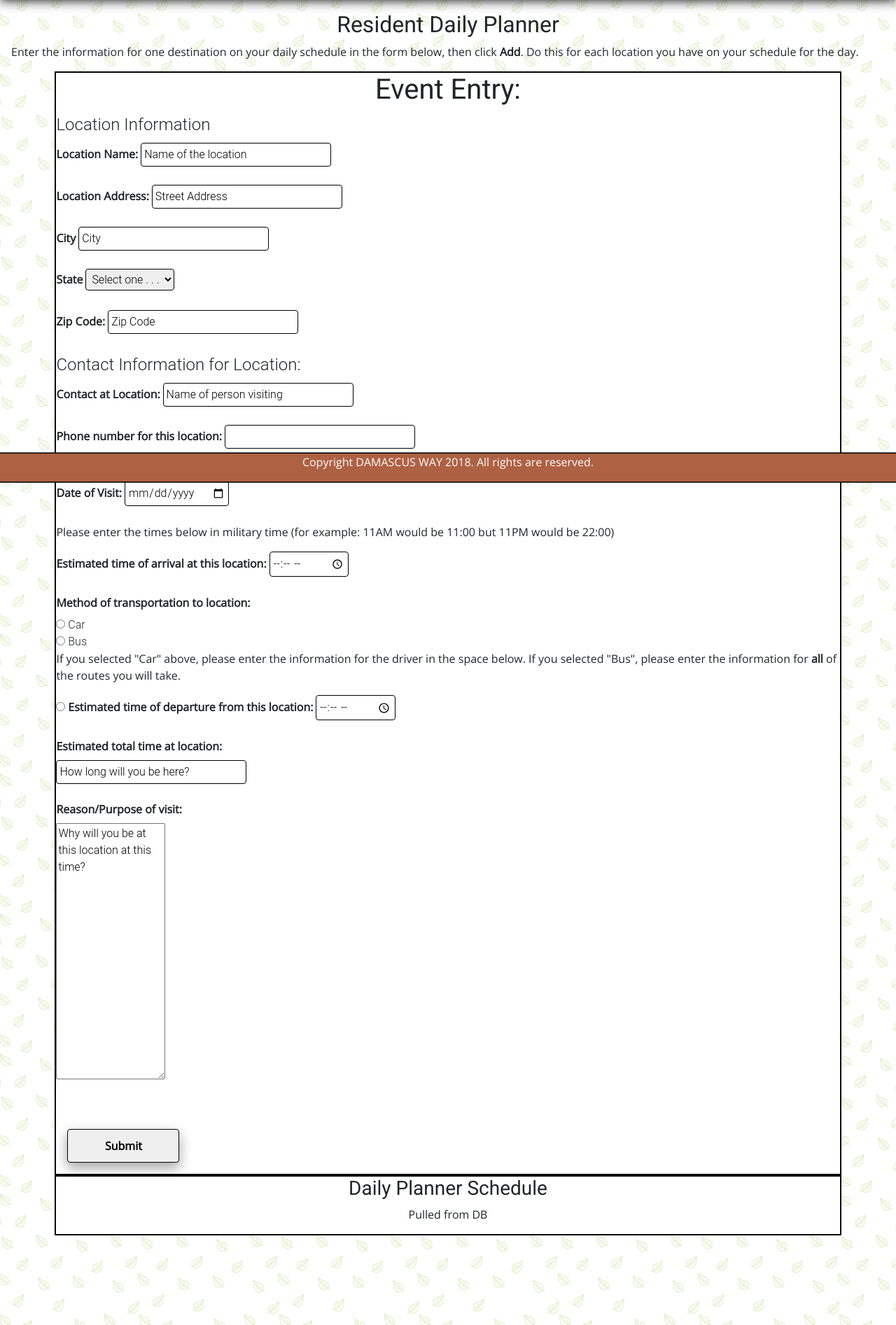
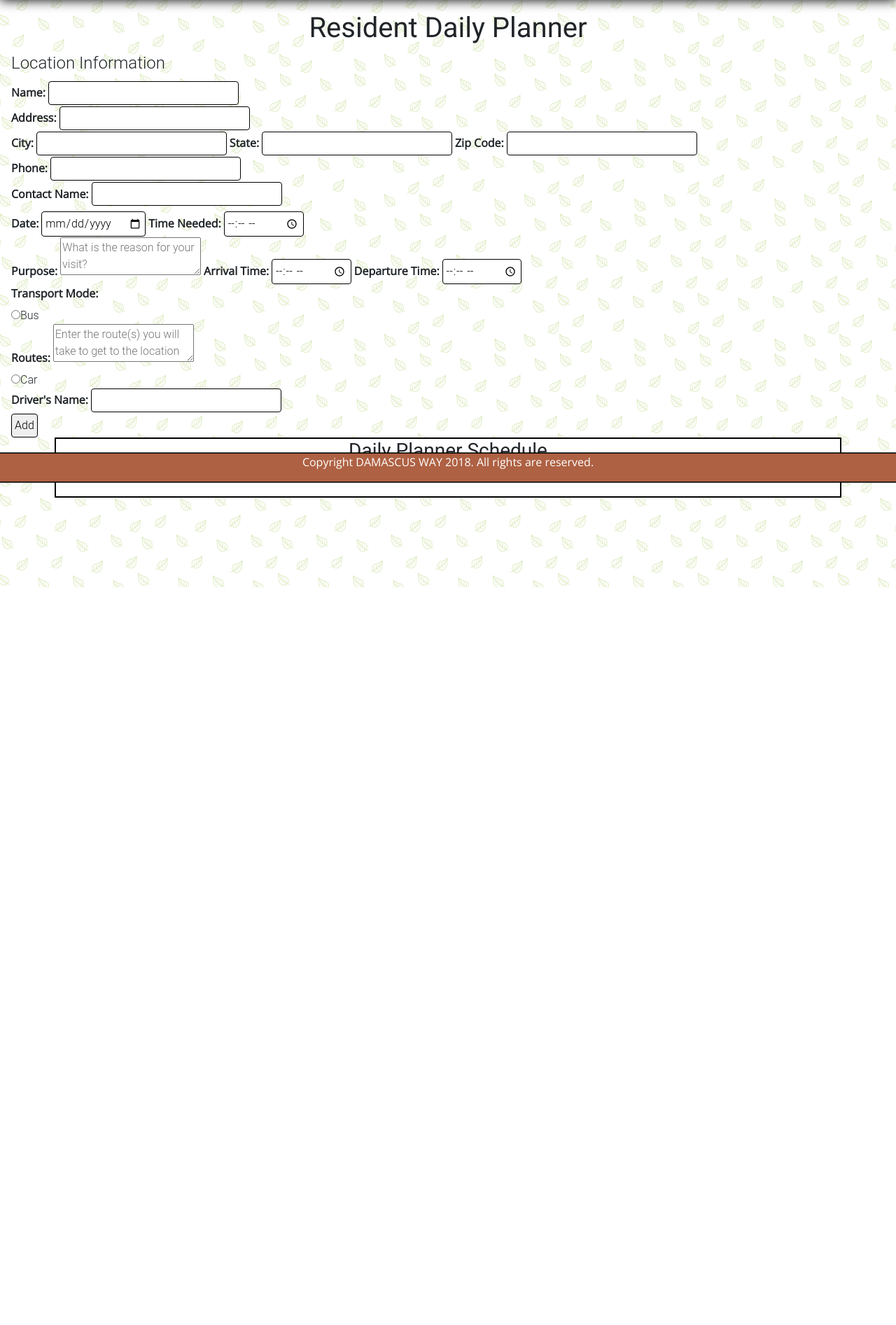
Before and after one commit to thaoc/Web-App, a PHP site: page /pages/damascusBasePlanner.php in a window 1280 px wide. Shown: the part 112-2005 px from the top of the page at 70% size. After the commit the page ends 951 px from the top, so only its background shows below. Run offline with PHP 8.4, Linux system fonts and the light colour scheme.

Commit message:
updated damascusBasePlanner.php
Somehow the other one was overwritten

```diff
--- a/pages/damascusBasePlanner.php
+++ b/pages/damascusBasePlanner.php
@@ -2,80 +2,44 @@
 
 <html lang="en">
 <?php include "../lib/head.php" ?>
-
 	<body>
-
 		<?php include "../lib/menu.php" ?>
-		<h2>Resident Daily Planner</h2>
-		<p>Enter the information for one destination on your daily schedule in the form below, then click <strong>Add</strong>. Do this for each location you have on your schedule for the day.</p>
-			<div class="wrapper2">
-			<h1>Event Entry:</h1>
-				<form action="" method="POST">
+		<h1>Resident Daily Planner</h1>
+		<div> <!-- this is the div holding the Location Information and Event Information fieldsets -->
+		<form>
+			<div> <!-- this is the div holding the Location Information field set -->
 				<fieldset>
 				<legend>Location Information</legend>
-						<label for="locationName">Location Name:<span class="req"></span></label>
-						<input type="text" size="65" name="locationName" id="locationName" value="Name of the location"/><br /><br />
-						<label for="locationStreet">Location Address:<span class="req"></span></label>
-						<input type="text" size="65" name="locationStreet" id="locationStreet" value="Street Address"/><br /><br />
-						<label for="locationCity">City<span class="req"></span></label>
-						<input type="text" size="30" name="locationCity" id="locationCity" value="City">   <br /><br />
-						<label for="locationState">State<span class="req"></span></label>  <select name="locationState" id="locationState">
-							<option value="">Select one . . .</option>
-							<option value="AL">AL</option><option value="AK">AK</option><option value="AZ">AZ</option><option value="AR">AR</option>
-							<option value="CA">CA</option><option value="CO">CO</option><option value="CT">CT</option>
-							<option value="DE">DE</option><option value="DC">DC</option><option value="FL">FL</option>
-							<option value="GA">GA</option><option value="HI">HI</option>
-							<option value="ID">ID</option><option value="IL">IL</option><option value="IN">IN</option><option value="IA">IA</option>
-							<option value="KS">KS</option><option value="KY">KY</option><option value="LA">LA</option>
-							<option value="ME">ME</option><option value="MD">MD</option><option value="MA">MA</option>
-							<option value="MI">MI</option><option value="MN">MN</option><option value="MS">MS</option>
-							<option value="MO">MO</option><option value="MT">MT</option>
-							<option value="NE">NE</option><option value="NV">NV</option><option value="NH">NH</option>
-							<option value="NJ">NJ</option><option value="NM">NM</option><option value="NY">NY</option>
-							<option value="NC">NC</option><option value="ND">ND</option>
-							<option value="OH">OH</option><option value="OK">OK</option><option value="OR">OR</option>
-							<option value="PA">PA</option><option value="RI">RI</option>
-							<option value="SC">SC</option><option value="SD">SD</option>
-							<option value="TN">TN</option><option value="TX">TX</option>
-							<option value="UT">UT</option><option value="VT">VT</option><option value="VA">VA</option>
-							<option value="WA">WA</option><option value="WV">WV</option><option value="WI">WI</option>
-							<option value="WY">WY</option>
-						</select><br /><br />
-						<label for="locationZip">Zip Code:<span class="req"></span></label>  <input type="text" name="locationZip" id="locationZip" value="Zip Code" ><br /><br />
+				<label for="dp_location_name">Name:<span class="req"></span></label>     <input type="text" name="dp_location_name" id="dp_location_name" required>  <br/>
+				<label for="dp_location_street">Address:<span class="req"></span></label>     <input type="text" name="dp_location_street" id="dp_location_street" required><br/>
+				<label for="dp_location_city">City:<span class="req"></span></label>    <input type="text" name="dp_location_city" id="dp_location_street" required>     <label for="dp_location_state">State: <span class="req"></span></label>     <input type="text" name="dp_location_state" id="dp_location_state" required>     <label for="dp_location_zip">Zip Code:<span class="req"></span></label>     <input type="text" name="dp_location_zip" id="dp_location_zip" required><br/>
+				<label for="dp_location_phone">Phone:<span class="req"></span></label>     <input type="text" name="dp_location_phone" id="dp_location_phone" required><br />
+				<label for="dp_contact_name">Contact Name: <span class="req"></span>     <input type="text" name="dp_contact_name" id="dp_contact_name" required><br/>
 				</fieldset>
+			</div>
+			<div> <!-- this is the div holding the event information field set -->
 				<fieldset>
-						<legend>Contact Information for Location:</legend>
-						<label for="contactName">Contact at Location:<span class="req"></span></label>  <input type="text" size="65" name="contactName" id="contactName" value="Name of person visiting"><br /><br />
-						<label for="locationPhone">Phone number for this location: <span class="req"></span></label>  <input type="phone" size="65" name="locationPhone" id="locationPhone"><br />
+				<label for="dp_date">Date: <span class="req"></span></label>     <input type="date" name="dp_date" id="dp_date" required>     <label for="dp_time_needed">Time Needed:<span class="req"></span></label>     <input type="time" name="dp_time_needed" id="dp_time_needed" required><br/>
+				<label for="dp_purpose">Purpose: <span class="req"></span></label>  <textarea name="dp_puprose" id="dp_purpose" placeholder="What is the reason for your visit?" required></textarea>
+				<label for="dp_returning">Arrival Time:<span class="req"></span></label>     <input type="time" name="dp_returning" id="dp_returning" required>     <label for="dp_leaving">Departure Time: <span class="req"></span></label>     <input type="time" name="dp_leaving" id="dp_leaving" required><br/>
+				<label for="dp_transport_mode">Transport Mode:<span class="req"></span></label><br/>
+					<input type="radio" name="dp_transport_mode" id="dp_transport_mode" value="Bus">Bus <br/>
+					<label for="dp_bus_route">Routes: </label> <textarea name="dp_bus_route" id="dp_bus_route" placeholder="Enter the route(s) you will take to get to the location"></textarea><br/>
+					<input type="radio" name="dp_transport_mode" id="dp_transport_mode" value="Car">Car <br/>
+					<label for="dp_driver_name">Driver's Name: </label>  <input type="text" name="dp_driver_name" id="dp_driver_name">
 				</fieldset>
+			</div>
+			<div><!-- this is the fieldset for the button (although it doesn't have to be a field set; I just put it in one just in case) -->
 				<fieldset>
-						<legend>Appointment Information:</legend>
-						<label for="date">Date of Visit: <span class="req"></span></label> <input type="date" name="date" id="date"><br /><br />
-						<p>Please enter the times below in military time (for example: 11AM would be 11:00 but 11PM would be 22:00)</p>
-						<label for="arriveTime">Estimated time of arrival at this location: <span class="req"></span></label>  <input type="time" size="65" name="arriveTime" id="arriveTime"><br /><br />
-						<!-- looking for a way to make the "Driver" or "Routes" text boxes pop up only if that transportation mode is selected -->
-						<label for="transportMode">Method of transportation to location:</label><br />
-						<input type="radio" name="transportMode" value="car"> Car  <br />
-						<input type="radio" name="transportMode" value="bus"> Bus <br />
-						<p>If you selected "Car" above, please enter the information for the driver in the space below.  If you selected "Bus", please enter the information for <strong>all</strong> of the routes you will take.</p>
-						<input type="radio" name="transportMode" value="female">
-						<label for="departTime">Estimated time of departure from this location:<span class="req"></span></label> <input type="time" size="65" name="departTime" id="departTime"><br /><br />
-						<label for="estTotalTime">Estimated total time at location: <span class="req"></span></label><br/><input type="text" size="65" name="estTotalTime" id="estTotalTime" value="How long will you be here?"><br /><br />
-						<label for="reasonForVisit">Reason/Purpose of visit:<span class="req"></span></label><br />
-						<textarea rows="15" cols="15" name="reasonForVisit" id="reasonForVisit" value="Why will you be at this location at this time?">Why will you be at this location at this time?</textarea><br /><br /><br />
+					<input type="submit" value="Add">
 				</fieldset>
 
-					<div class="submit">
-						<input type="submit" value="Submit" class="button">
-					</div>
 		</form>
-			</div>
 		<div class="wrapper">
 			<h3>Daily Planner Schedule</h3>
 			<p>Pulled from DB</p>
 		</div>
 
-			</div>
         <?php include "../lib/footer.php" ?>
 		  <?php include "../lib/script.php" ?>
 	</body>
```
Lines whose indentation alone changed are shown as unchanged.
